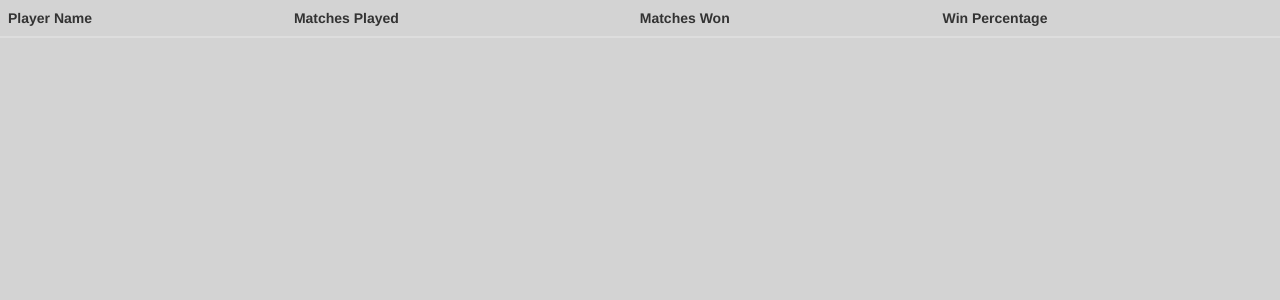
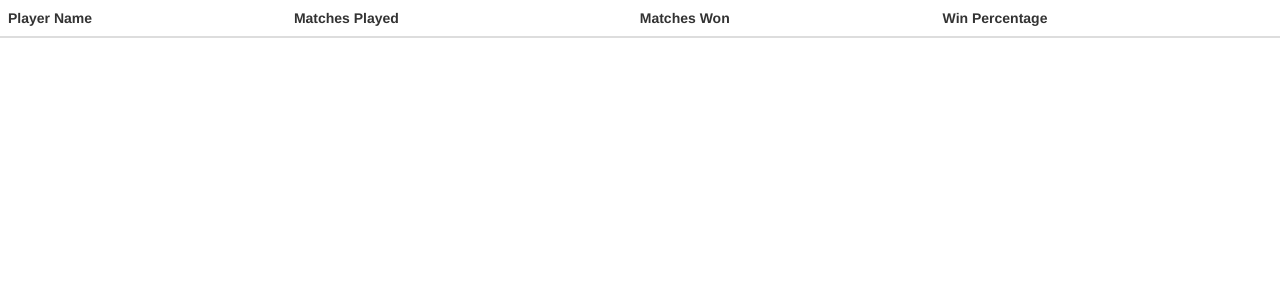
Before and after one commit to Jazzahn/slingstats, a Rails app: page / in a window 1280 px wide. Shown: the top 300 px of the page. Run offline with Rails 7, Linux system fonts and the light colour scheme; data that the repository does not hold is empty; style sheets or scripts are compiled from the project's sources; some libraries are stand-ins or nearby versions.

Commit message:
Fix Sprockets exception and include bootstrap CSS in the Rails way.

```diff
--- a/app/assets/stylesheets/application.css.scss
+++ b/app/assets/stylesheets/application.css.scss
@@ -11,6 +11,6 @@
  *= require_self
  *= require_tree .
  *= require 'home'
+ *= require 'bootstrap'
+ *= require 'bootstrap-responsive'
  */
-@import "bootstrap";
-@import "bootstrap-responsive";
```
Also changed, not shown: app/assets/stylesheets/application.css (deleted, +0 -13 lines).
